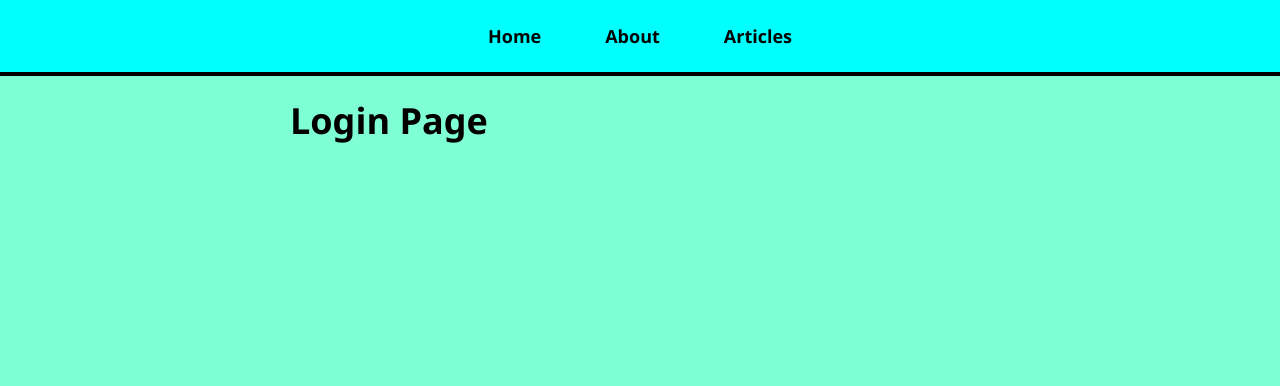
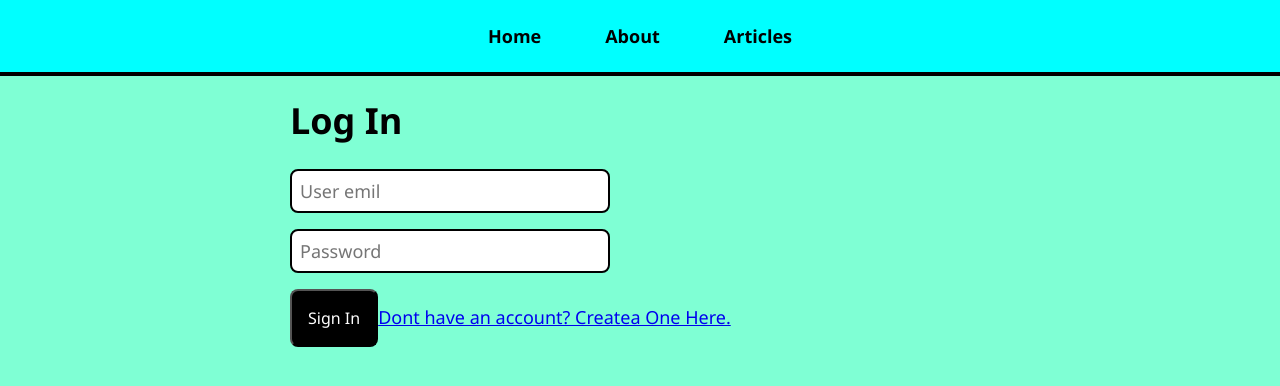
Before and after one commit to suribabu1999/React-Blog-App, a React (Create React App) app: page /login in a window 1280 px wide. Shown: the top 386 px of the page. Built offline with nearby package versions, Linux system fonts and the light colour scheme.

Commit message:
Login Page Created

```diff
--- a/src/pages/LoginPage.js
+++ b/src/pages/LoginPage.js
@@ -1,6 +1,36 @@
+
+import { useState } from "react";
+import { Link, useNavigate } from "react-router-dom";
+import { getAuth , signInWithEmailAndPassword } from 'firebase/auth';
+import { async } from "@firebase/util";
+
 const LoginPage = () => {
+
+    const [email, setEmail] = useState('');
+    const [passward,setPasswoed] = useState('');
+    const [error,setError] = useState('');
+
+    const navigate = useNavigate();
+
+    const logIn = async() => {
+        try {
+            await signInWithEmailAndPassword(getAuth(), email, passward);
+            navigate('/articles')
+        }catch (e) {
+            console.log(e.message);
+        }
+    }
+
+
     return (
-        <h1>Login Page</h1>
+        <>
+        <h1>Log In</h1>
+        {error && <p className="error">{error}</p>}
+        <input placeholder="User emil" value={email} onChange={e => setEmail(e.target.value)} />
+        <input type="password"  placeholder="Password" onChange={e => setPasswoed(e.target.value)}/>
+        <button onClick={logIn}>Sign In</button>
+        <Link to="/create-account" >Dont have an account? Createa One Here.</Link>
+        </>
     )
 }
 export default LoginPage;
```
